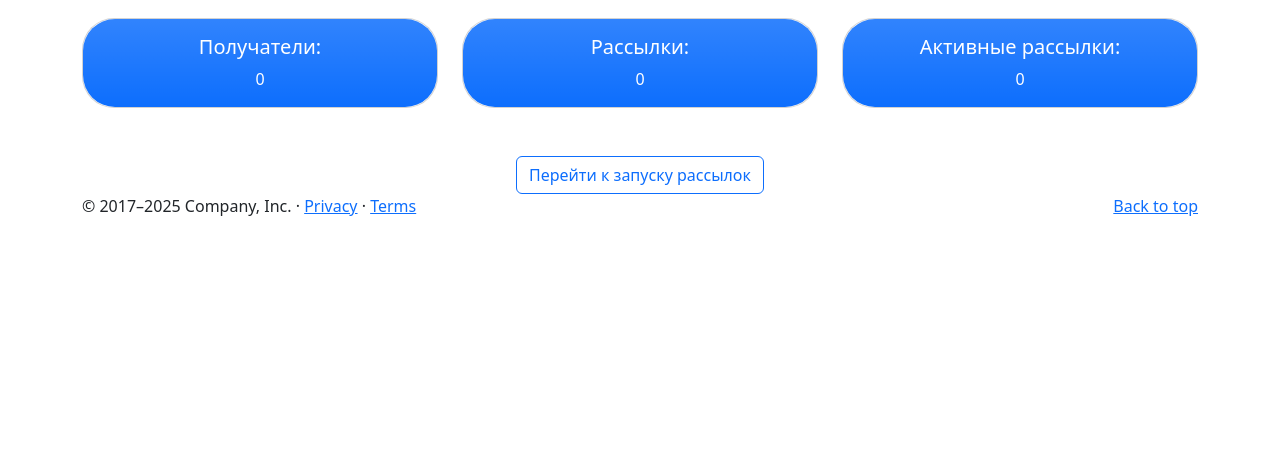
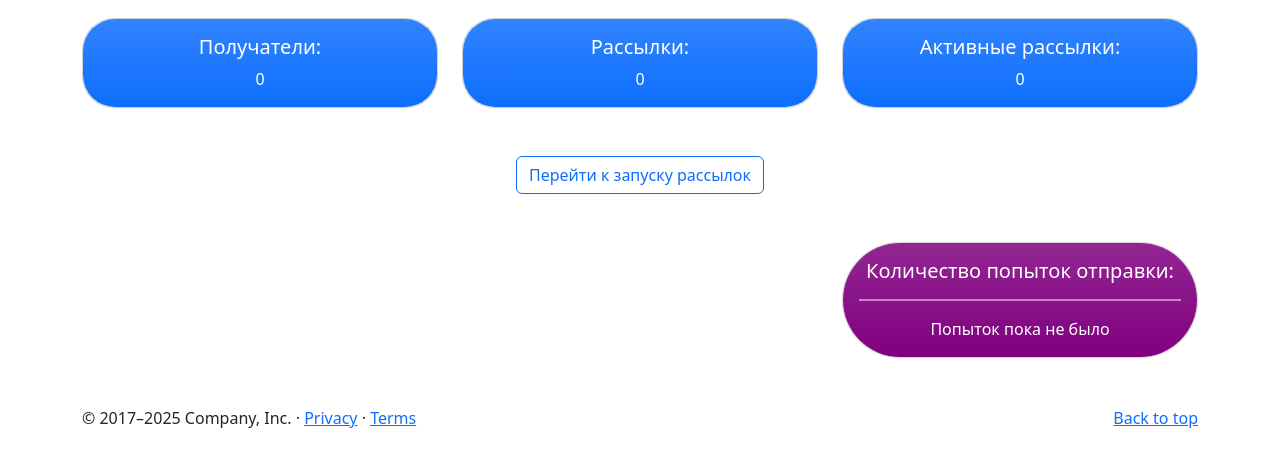
Before and after one commit to GeorgyPool/sanding-messages, a Django app: template sending/templates/sending/home.html in a window 1280 px wide. Shown: the part 234-701 px from the top of the page. Run offline with Django 4.2, Linux system fonts and the light colour scheme; the template is opened without the code that fills it, so the values that code supplies are empty; some libraries are stand-ins or nearby versions.

Commit message:
done part one

```diff
--- a/sending/models.py
+++ b/sending/models.py
@@ -48,10 +48,7 @@ class TryingSending(models.Model):
     SUCCESS = "Удачно"
     NOT_SUCCESS = "Не удачно"
 
-    STATUS_CHOICES = [
-        (SUCCESS, "Удачно"),
-        (NOT_SUCCESS, "Не удачно")
-    ]
+    STATUS_CHOICES = [(SUCCESS, "Удачно"), (NOT_SUCCESS, "Не удачно")]
 
     attempt_time = models.DateTimeField(auto_now_add=True, verbose_name="Дата попытки")
     status = models.CharField(max_length=20, choices=STATUS_CHOICES, verbose_name="Статус попытки")
--- a/sending/templates/sending/home.html
+++ b/sending/templates/sending/home.html
@@ -42,7 +42,30 @@
 </div>
 
 <div class="container d-flex justify-content-center">
-    <a class="btn btn-outline-primary" type="button" href="{% url 'sending:sendings_send' %}">Перейти к запуску рассылок</a>
+    <a class="btn btn-outline-primary" type="button" href="{% url 'sending:sendings_send' %}">Перейти к запуску
+        рассылок</a>
+</div>
+
+<div class="container mt-5 mb-5">
+    <div class="col-12">
+        <div class="row d-flex justify-content-end">
+
+            <div class="col-4">
+                <div class="card rounded-pill">
+                    <div class="card-body bg-gradient rounded-pill text-white" style="background : purple">
+                        <h5 class="card-title text-center">Количество попыток отправки:</h5>
+                        <hr class="border border-white opacity-50">
+                        {% if tryings %}
+                        <p class="card-text text-center">{{ tryings|length }}</p>
+                        {% else %}
+                        <p class="card-text text-center">Попыток пока не было</p>
+                        {% endif %}
+                    </div>
+                </div>
+            </div>
+
+        </div>
+    </div>
 </div>
 
 {% endblock %}
```
Also changed, not shown: sending/views.py (+19 -8 lines).
